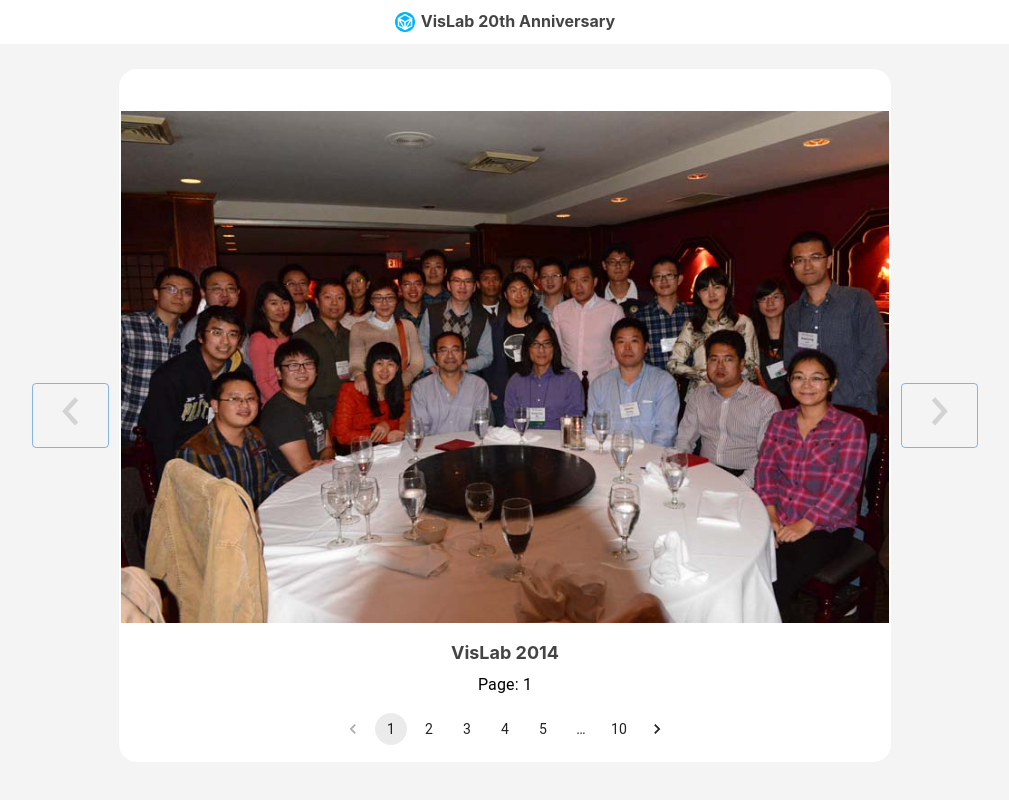
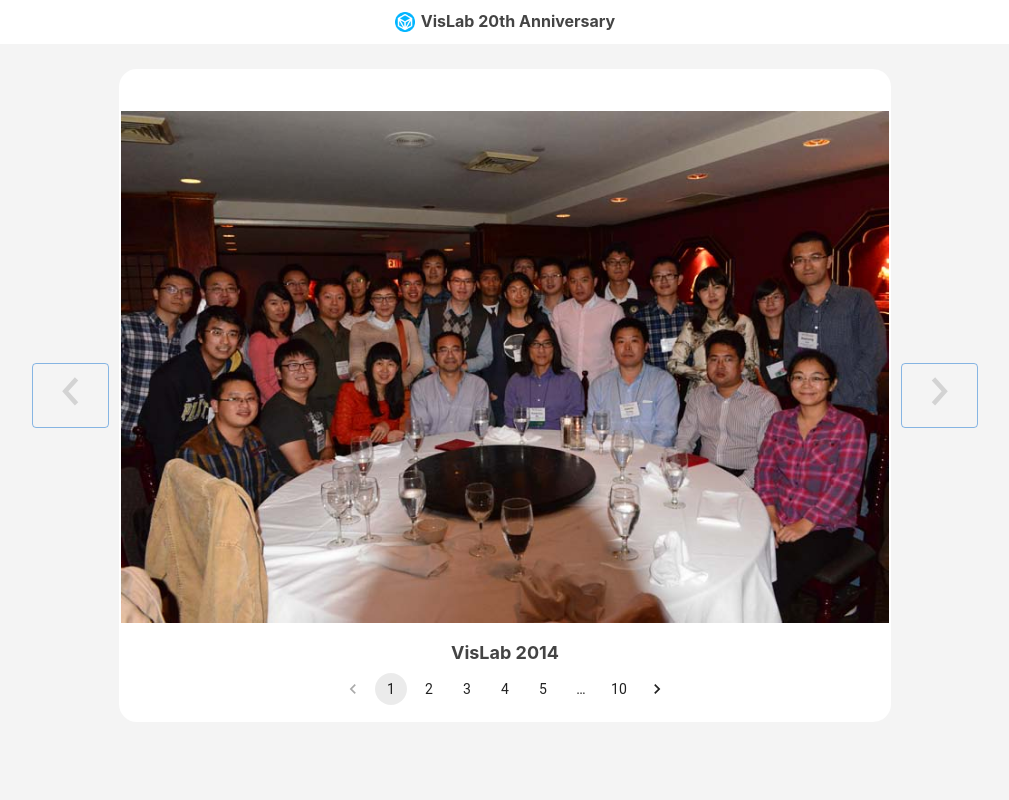
Before and after one commit to cocomil11/Vislab20AR, a React (Create React App) app: page / in a window 1280 px wide. Shown: the top 800 px of the page, without its empty margins (135-1144 px from the left). Built offline with nearby package versions, Linux system fonts and the light colour scheme.

Commit message:
:sparkles: set the number of images in a year dynamically for pagenation

```diff
--- a/src/App.tsx
+++ b/src/App.tsx
@@ -2,10 +2,8 @@ import React, { useState, useEffect } from "react";
 import "./assets/css/App.css"; // import MindARViewer from "./mindar-viewer";
 import logo from './vislab_logo.png';
 import "./assets/css/ui.css"
-import photo2023 from './photos/VISLab2023.png';
 import LineChart from './LineChart.js';
 import Button from '@mui/material/Button';
-import Typography from '@mui/material/Typography';
 import Pagination from '@mui/material/Pagination';
 import Stack from '@mui/material/Stack';
 
@@ -44,6 +42,7 @@ const App: React.FC = () => {
   const [imagePage, setimagePage] = useState<number>(1);
   const [imageList, setImageList] = useState<ImageList | null>(null)
   const [imageURL, setImageURL] = useState<string>("")
+  const [imageCount, setImageCount] = useState<number>(0)
 
   const getImageURL = (imageList: ImageList | null, year: number, imagePage: number) => {
     if (imageList === null) {
@@ -54,6 +53,16 @@ const App: React.FC = () => {
       const imageURLEnd:string = imageList[imageListKey][imagePage-1]
       const imageURLNew:string = `${imageURLBase}/${imageURLEnd}`
       return imageURLNew
+    }
+  }
+
+  const getImageCount = (imageList: ImageList | null, year: number) => {
+    if (imageList === null) {
+      return 0
+    } else {
+        const imageListKey: keyof ImageList = year.toString() as keyof ImageList
+        const imageNumInYear: number = imageList[imageListKey].length
+        return imageNumInYear
     }
   }
 
@@ -70,6 +79,10 @@ const App: React.FC = () => {
         // set URL of the default image
         const imageURLNew: string = getImageURL(imageListData, year, imagePage)
         setImageURL(imageURLNew)
+
+        // set image count for pagenation
+        const imageCountNew: number = getImageCount(imageListData, year)
+        setImageCount(imageCountNew)
       } catch (error) {
         console.log("=== Error on fetching image list ===")
       }
@@ -80,27 +93,41 @@ const App: React.FC = () => {
 
   const handleChangePagenation = (event: React.ChangeEvent<unknown>, page: number) => {
     setimagePage(page);
-    const imageURLNew: string = getImageURL(imageList, year, page-1)
+    const imageURLNew: string = getImageURL(imageList, year, page)
     setImageURL(imageURLNew)
     console.log(imageURLNew)
   };
 
   const onClickLeft = () => {
+    // update year
     const newYear: number = year > 2014 ? year - 1 : 2024
     setYear(newYear)
+    // reset image index
     setimagePage(1)
+
+    // update image
     const imageURLNew: string = getImageURL(imageList, newYear, 1)
     setImageURL(imageURLNew)
-    console.log(imageURLNew)
+
+    // set image count for pagenation
+    const imageCountNew: number = getImageCount(imageList, newYear)
+    setImageCount(imageCountNew)
   }
 
   const onClickRight = () => {
+    // update year
     const newYear: number = year < 2024 ? year + 1 : 2014
     setYear(newYear)
+    // reset image index
     setimagePage(1)
+
+    // update image
     const imageURLNew: string = getImageURL(imageList, newYear, 1)
     setImageURL(imageURLNew)
-    console.log(imageURLNew)
+
+    // set image count for pagenation
+    const imageCountNew: number = getImageCount(imageList, newYear)
+    setImageCount(imageCountNew)
   }
 
   return (
@@ -118,8 +145,7 @@ const App: React.FC = () => {
               <img src={imageURL} className="photo"  alt="image"/>
               <div className="photo-caption">VisLab {year.toString()}</div>
               <Stack spacing={2} sx={{display: "flex", alignItems: "center"}}>
-                <Typography>Page: {imagePage}</Typography>
-                <Pagination count={10} page={imagePage} onChange={handleChangePagenation} />
+                <Pagination count={imageCount} page={imagePage} onChange={handleChangePagenation} />
               </Stack>
             </div>
             <Button variant="outlined" onClick={onClickRight}>
```
